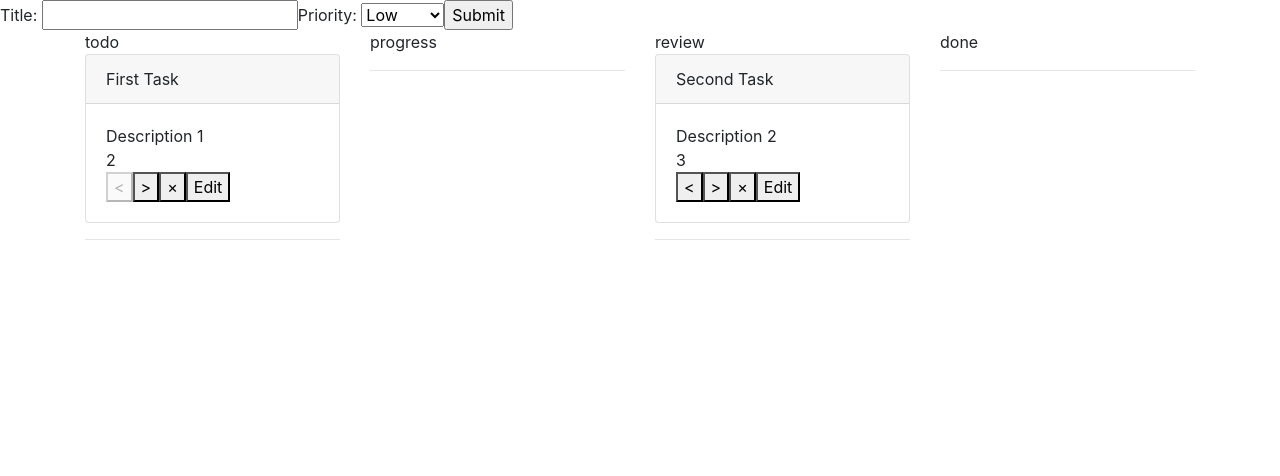
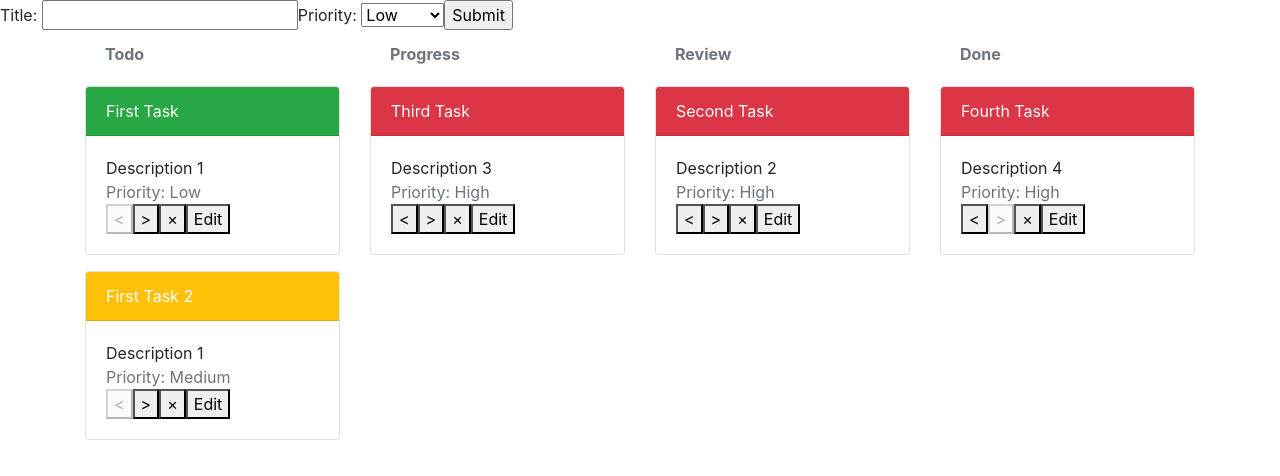
Before and after one commit to VictoriaRogo/cra, a React app: page / in a window 1280 px wide. Shown: the top 476 px of the page. Built offline with nearby package versions, Linux system fonts and the light colour scheme.

Commit message:
add styles

```diff
--- a/src/homework9_kanban/App.js
+++ b/src/homework9_kanban/App.js
@@ -3,24 +3,47 @@ import FormCreateTask from "./FormCreateTask";
 import Board from "./Board";
 import Modal from "./Modal";
 import {v4 as uuidv4} from 'uuid';
+import './app.css';
 
 const initialTasks = [
     {
         id: uuidv4(),
         title: 'First Task',
         description: 'Description 1',
+        priority: 1,
+        status: 'Todo'
+    },
+    {
+        id: uuidv4(),
+        title: 'First Task 2',
+        description: 'Description 1',
         priority: 2,
-        status: 'todo'
+        status: 'Todo'
     },
     {
         id: uuidv4(),
         title: 'Second Task',
         description: 'Description 2',
         priority: 3,
-        status: 'review'
-    }
+        status: 'Review'
+    },
+    {
+        id: uuidv4(),
+        title: 'Third Task',
+        description: 'Description 3',
+        priority: 3,
+        status: 'Progress'
+    },
+    {
+        id: uuidv4(),
+        title: 'Fourth Task',
+        description: 'Description 4',
+        priority: 3,
+        status: 'Done'
+    },
+
 ];
-const statuses = ['todo', 'progress', 'review', 'done'];
+const statuses = ['Todo', 'Progress', 'Review', 'Done'];
 
 function App() {
     const [tasks, setTasks] = useState(initialTasks);
@@ -31,7 +54,7 @@ function App() {
             id: uuidv4(),
             title: e.target[0].value,
             priority: e.target[1].value,
-            status: 'todo'
+            status: 'Todo'
         };
         e.target.reset();
         setTasks([...tasks, newTask]);
@@ -48,7 +71,7 @@ function App() {
     return (
         <div>
             <FormCreateTask addTask={addTask}/>
-            <div className='container'>
+            <div className='container-xl'>
                 <div className='row'>
                     {
                         statuses.map((el, index) =>
--- a/src/homework9_kanban/Board.js
+++ b/src/homework9_kanban/Board.js
@@ -4,7 +4,7 @@ import Task from "./Task";
 function Board({status, tasks=[], updateTask, index, edit}) {
     return (
         <div className='col'>
-            {status}
+            <div className="columnHeader font-weight-bold text-secondary mb-2">{status}</div>
             {
                 tasks
                     .filter(el => el.status === status)
@@ -17,7 +17,6 @@ function Board({status, tasks=[], updateTask, index, edit}) {
                         edit={edit}
                     />)
             }
-            <hr/>
         </div>
     );
 }
--- a/src/homework9_kanban/Task.js
+++ b/src/homework9_kanban/Task.js
@@ -1,14 +1,15 @@
 import React from 'react';
 
-const statuses = ['todo', 'progress', 'review', 'done'];
+const statuses = ['Todo', 'Progress', 'Review', 'Done'];
+const colors = ['bg-success', 'bg-warning', 'bg-danger'];
 
 function Task({task, updateTask, index, tasks, edit}) {
     return (
-        <div className='card'>
-            <div className='card-header'>{task.title}</div>
+        <div className='card mb-3'>
+            <div className={'card-header text-white ' + colors[task.priority - 1]}>{task.title}</div>
             <div className='card-body'>
                 <div>{task.description}</div>
-                <div>{task.priority}</div>
+                <div className="text-secondary">Priority: {['Low','Medium','High'][task.priority - 1]}</div>
                 <div>
                     <button disabled={index === 0} onClick={() => {
                         task.status = statuses[index - 1];
--- /dev/null
+++ b/src/homework9_kanban/app.css
@@ -0,0 +1,7 @@
+.App {
+
+}
+
+.columnHeader {
+    padding: 0.75rem 1.25rem;
+}
```
